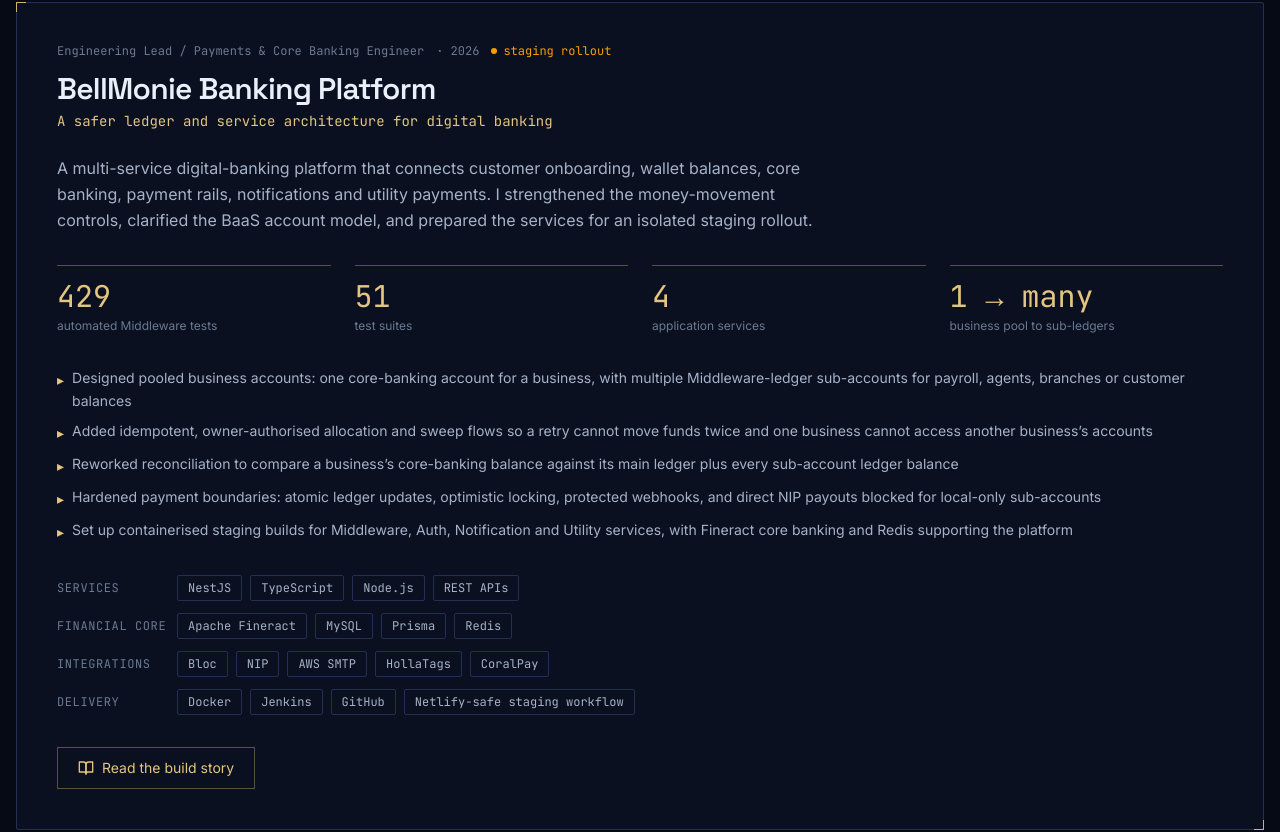
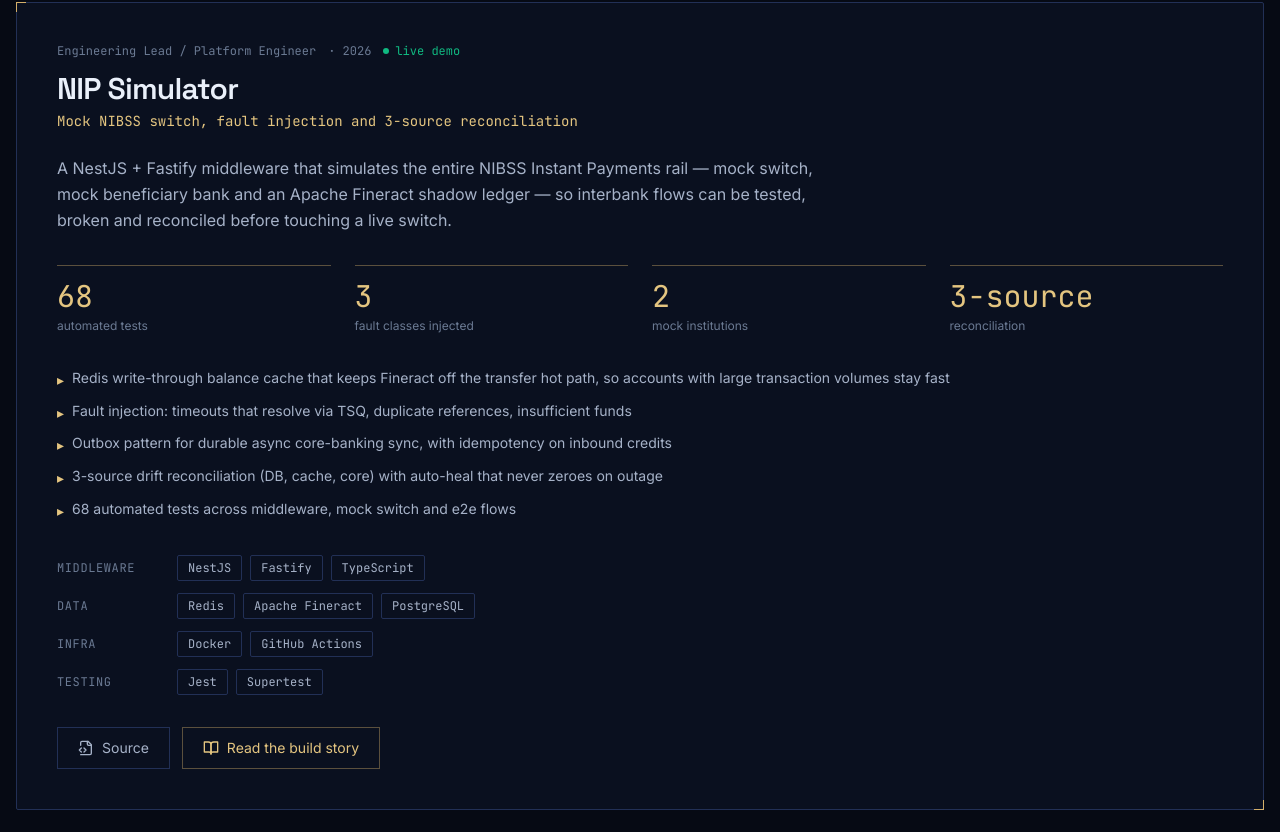
Before and after one commit to donaina/Portfolio, a React (Vite) app: page / in a window 1280 px wide. Shown: the part 2079-2911 px from the top of the page. Built offline with nearby package versions, Linux system fonts and the light colour scheme.

Commit message:
Revert "feat: add BellMonie platform case study"
This reverts commit 42f11627b7435fac3754f8012d0bb9c2700939d6.

```diff
--- a/src/components/FeaturedProjects.tsx
+++ b/src/components/FeaturedProjects.tsx
@@ -34,7 +34,7 @@ const FeaturedProjects: React.FC = () => {
       eyebrow="// 02 — SELECTED WORK"
       title="Selected work"
       banded
-      description="The systems I build move money. These are the projects I can discuss publicly — from simulation and analytics to core banking and staging infrastructure."
+      description="The systems I build move money. Here are the two I can talk about publicly — one simulated, one in production."
     >
       <div className="space-y-12">
         {featured.map((project, idx) => (
@@ -56,12 +56,6 @@ const FeaturedProjects: React.FC = () => {
                         <span className="flex items-center gap-1.5 font-mono text-xs text-champagne-400">
                           <span className="w-1.5 h-1.5 rounded-full bg-champagne-400" />
                           in production
-                        </span>
-                      )}
-                      {project.status === 'staging' && (
-                        <span className="flex items-center gap-1.5 font-mono text-xs text-warning-500">
-                          <span className="w-1.5 h-1.5 rounded-full bg-warning-500" />
-                          staging rollout
                         </span>
                       )}
                     </div>
--- a/src/data/portfolioData.ts
+++ b/src/data/portfolioData.ts
@@ -195,70 +195,6 @@ export const certifications: Certification[] = [
 
 export const projects: Project[] = [
   {
-    id: 4,
-    slug: 'bellmonie-banking-platform',
-    title: 'BellMonie Banking Platform',
-    subtitle: 'A safer ledger and service architecture for digital banking',
-    role: 'Engineering Lead / Payments & Core Banking Engineer',
-    year: '2026',
-    status: 'staging',
-    summary:
-      'A multi-service digital-banking platform that connects customer onboarding, wallet balances, core banking, payment rails, notifications and utility payments. I strengthened the money-movement controls, clarified the BaaS account model, and prepared the services for an isolated staging rollout.',
-    highlights: [
-      'Designed pooled business accounts: one core-banking account for a business, with multiple Middleware-ledger sub-accounts for payroll, agents, branches or customer balances',
-      'Added idempotent, owner-authorised allocation and sweep flows so a retry cannot move funds twice and one business cannot access another business’s accounts',
-      'Reworked reconciliation to compare a business’s core-banking balance against its main ledger plus every sub-account ledger balance',
-      'Hardened payment boundaries: atomic ledger updates, optimistic locking, protected webhooks, and direct NIP payouts blocked for local-only sub-accounts',
-      'Set up containerised staging builds for Middleware, Auth, Notification and Utility services, with Fineract core banking and Redis supporting the platform',
-    ],
-    metrics: [
-      { value: '429', label: 'automated Middleware tests' },
-      { value: '51', label: 'test suites' },
-      { value: '4', label: 'application services' },
-      { value: '1 → many', label: 'business pool to sub-ledgers' },
-    ],
-    stack: [
-      { area: 'Services', items: ['NestJS', 'TypeScript', 'Node.js', 'REST APIs'] },
-      { area: 'Financial core', items: ['Apache Fineract', 'MySQL', 'Prisma', 'Redis'] },
-      { area: 'Integrations', items: ['Bloc', 'NIP', 'AWS SMTP', 'HollaTags', 'CoralPay'] },
-      { area: 'Delivery', items: ['Docker', 'Jenkins', 'GitHub', 'Netlify-safe staging workflow'] },
-    ],
-    featured: true,
-    buildStory: {
-      overview: [
-        'BellMonie is a digital-banking platform with separate services for identity and onboarding, financial-account orchestration, notifications and utility payments. The platform connects those services to Apache Fineract for core banking, a payment-rail partner for transfers and collections, and providers for email, SMS and value-added services.',
-        'My work focused on making the system safer to operate and easier to test before production rollout. The central question was simple: when several services participate in a money movement, how do we make every balance explainable and every retry safe?',
-        'The answer was not a single feature. It was a set of clear boundaries: Auth establishes identity, Middleware owns the wallet ledger and money movement, Fineract owns the core-banking record, and provider calls are treated as external operations that can fail or be repeated.',
-      ],
-      challenge: [
-        'Financial software has unusual failure modes. A customer can tap “send” twice, a provider can time out after receiving a request, two requests can arrive at the same time, or a service can restart halfway through a workflow. Without deliberate controls, these cases can double-credit, double-debit or leave balances inconsistent.',
-        'Business accounts created a second design problem. A BaaS customer may need many operational sub-accounts, but creating a full core-banking customer and savings account for each one would add cost, clutter and operational risk. The platform needed separate balances without pretending that each sub-account was an independent bank account.',
-        'Finally, the team needed a staging environment that could build and test changes independently of the existing production deployment process.',
-      ],
-      architecture: [
-        'A customer starts in mobile or internet banking. The Auth Service manages registration, login, OTPs and KYC progress. When a user or business is ready, Auth sends an authenticated onboarding webhook to Middleware.',
-        'Middleware provisions and operates the financial layer: wallet accounts, balance snapshots, transaction records, holds, internal transfers, business sub-accounts, provider calls and notifications. It communicates with Fineract for core-banking accounts and with the payment rail for NIP-related actions.',
-        'For a business, Fineract holds one main pooled account. Middleware can create many local sub-ledger accounts beneath it. Allocating money reduces the main available ledger balance and increases the selected sub-ledger balance; sweeping does the reverse. The pooled core balance remains the combined value of both.',
-      ],
-      implementation: [
-        'I introduced idempotency keys for sensitive money movements. If a client retries the same request, the platform returns the earlier result instead of executing the movement again. Every allocation and sweep also verifies that the authenticated user owns the business account involved.',
-        'Ledger movements use an atomic database transaction: a debit record, a credit record, double-entry ledger entries and both balance updates either commit together or do not happen. Optimistic locking detects competing updates instead of allowing a stale request to overwrite a newer balance.',
-        'Each business sub-account now has a real Middleware ledger account and balance snapshot, but no automatic Fineract client, savings account or NUBAN. Direct NIP payouts from those local-only accounts are rejected. Funds must first be swept to the business pool, which is the configured external payment source.',
-        'Reconciliation was updated to understand the pooled model. Rather than comparing Fineract only with the main Middleware balance, it compares Fineract with the main balance plus all linked sub-ledger balances. This prevents an automated reconciliation from accidentally recreating money after a valid allocation.',
-      ],
-      testing: [
-        'The Middleware service runs 429 automated tests across 51 suites. The relevant tests cover ledger creation, allocation and sweep authorisation, idempotency, blocked sub-account payouts, account closure safety, payment failure paths, webhook validation and reconciliation behaviour.',
-        'The staging build also runs a production dependency audit and compiles the service before creating a versioned Docker image. This gives the team a repeatable checkpoint before deploying a candidate build to the staging server.',
-      ],
-      outcomes: [
-        'The platform has a scalable BaaS account model: a business can organise money across many sub-accounts while maintaining one real core-banking account and payment-rail source.',
-        'Money movement is safer under retries, concurrent requests and provider failures. The design makes audit trails, balance ownership and recovery paths explicit instead of relying on best-effort application logic.',
-        'The services are prepared for controlled staging validation of onboarding, sub-account funding, core-banking reconciliation, payment callbacks and notification delivery before production rollout.',
-      ],
-      links: [],
-    },
-  },
-  {
     id: 1,
     slug: 'nip-simulator',
     title: 'NIP Simulator',
--- a/src/types/index.ts
+++ b/src/types/index.ts
@@ -54,7 +54,7 @@ export interface Project {
   subtitle: string;
   role: string;
   year: string;
-  status: 'live' | 'production' | 'staging' | 'internal';
+  status: 'live' | 'production' | 'internal';
   summary: string;
   highlights: string[];
   metrics: ProjectMetric[];
```
